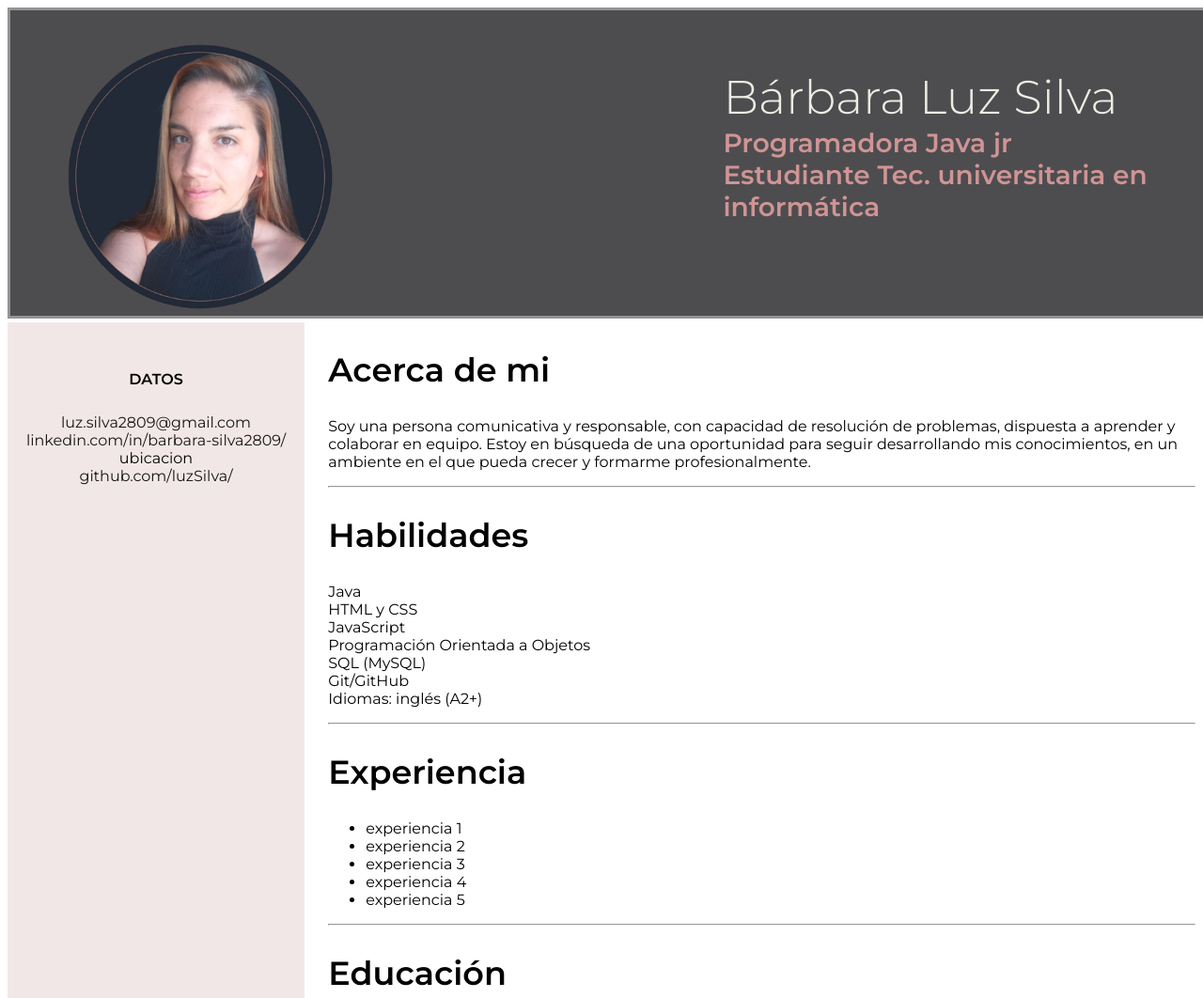
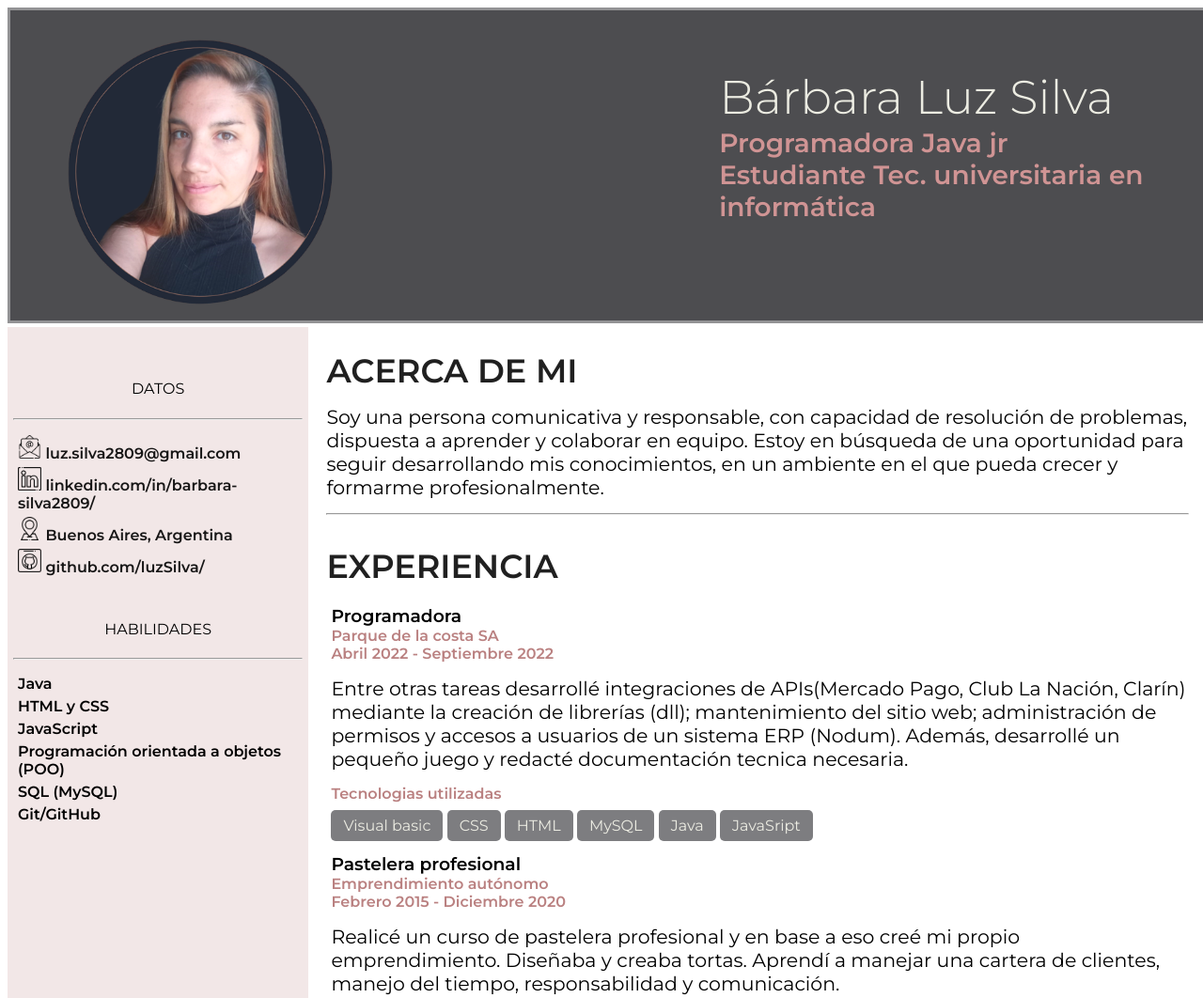
Before and after one commit to luzSilva/CV_Barbara-Silva, a plain HTML site: page index.html in a window 1280 px wide. Shown: the top 1062 px of the page at 94% size. Drawn offline with Linux system fonts and the light colour scheme.

Commit message:
agregue experiencia y fui agregando estilo a la class: general

```diff
--- a/index.html
+++ b/index.html
@@ -21,18 +21,34 @@
     </header>
     <main>
         <section class="bar">
-            <h4>DATOS</h4>
-            <ul>
-                <li><a href="mailto:luz.silva2809@gmail.com"> luz.silva2809@gmail.com</a> </li>
-                <li><a href="https://www.linkedin.com/in/barbara-silva2809/"
-                        target="_blank">linkedin.com/in/barbara-silva2809/</a></li>
-                <li>ubicacion</li>
-                <li><a href="https://github.com/luzSilva" target="_blank">github.com/luzSilva/</a></li>
-            </ul>
+            <article>
+                <h4>DATOS</h4>
+                <hr>
+                <ul>
+                    <li><img src="img/iconos/email.png" ><a href="mailto:luz.silva2809@gmail.com"> luz.silva2809@gmail.com</a> </li>
+                    <li><img src="img/iconos/linkedin.png"><a href="https://www.linkedin.com/in/barbara-silva2809/" target="_blank"> linkedin.com/in/barbara-silva2809/</a></li>
+                    <li><img src="img/iconos/location.png"><a href="https://goo.gl/maps/mACswZZFLptzeUtB9" target="_blank"> Buenos Aires, Argentina</a></li>
+                    <li><img src="img/iconos/github.png"><a href="https://github.com/luzSilva" target="_blank"> github.com/luzSilva/</a></li>
+                </ul>
+            </article>
+            <article>
+                <h4>HABILIDADES</h4>
+                <hr>
+                <ul>
+                    <li>Java</li>
+                    <li>HTML y CSS</li>
+                    <li>JavaScript</li>
+                    <li>Programación orientada a objetos (POO)</li>
+                    <li>SQL (MySQL)</li>
+                    <li>Git/GitHub</li>
+                </ul>
+            </article>
+
+
         </section>
         <section class="general">
             <article class="about_me">
-                <h2>Acerca de mi</h2>
+                <h2>ACERCA DE MI</h2>
                 <p>Soy una persona comunicativa y responsable, con capacidad de resolución de problemas, dispuesta a
                     aprender y colaborar en equipo.
                     Estoy en búsqueda de una oportunidad para seguir desarrollando mis conocimientos, en un ambiente en
@@ -40,24 +56,33 @@
                 </p>
             </article>
             <hr>
-            <article class="skills">
-                <h2>Habilidades</h2>
+            <article class="experience">
+                <h2>EXPERIENCIA</h2>
                 <ul>
-                    <li>Java</li>
-                    <li>HTML y CSS</li>
-                    <li>JavaScript</li>
-                    <li>Programación Orientada a Objetos</li>
-                    <li>SQL (MySQL)</li>
-                    <li>Git/GitHub</li>
-                    <li>Idiomas: inglés (A2+)</li>
-                </ul>
-            </article>
-            <hr>
-            <article class="experience">
-                <h2>Experiencia</h2>
-                <ul>
-                    <li>experiencia 1</li>
-                    <li>experiencia 2</li>
+                    <li>
+                        <h3>Programadora</h3>
+                        <h4>Parque de la costa SA <br>
+                            Abril 2022 - Septiembre 2022</h4>
+                        <p>Entre otras tareas desarrollé integraciones de APIs(Mercado Pago, Club La Nación, Clarín) mediante la creación de librerías (dll); mantenimiento del sitio web; administración de permisos y accesos a usuarios de un sistema ERP (Nodum).
+                            Además, desarrollé un pequeño juego y redacté documentación tecnica necesaria.
+                        </p>
+                        <h4>Tecnologias utilizadas</h4>
+                        <div class="tecnologias">
+                            <span>Visual basic</span>
+                            <span>CSS</span>
+                            <span>HTML</span>
+                            <span>MySQL</span>
+                            <span>Java</span>
+                            <span>JavaSript</span>
+                        </div>
+                    </li>
+                    <li>
+                        <h3>Pastelera profesional</h3>
+                        <h4>Emprendimiento autónomo <br>
+                            Febrero 2015 -  Diciembre 2020</h4>
+                        <p>Realicé un curso de pastelera profesional y en base a eso creé mi propio emprendimiento.
+                            Diseñaba y creaba tortas. Aprendí a manejar una cartera de clientes, manejo del tiempo, responsabilidad y comunicación.</p>
+                    </li>
                     <li>experiencia 3</li>
                     <li>experiencia 4</li>
                     <li>experiencia 5</li>
@@ -65,15 +90,12 @@
             </article>
             <hr>
             <article class="education">
-                <h2>Educación</h2>
+                <h2>EDUCACIÓN</h2>
             </article>
             <hr>
         </section>
     </main>
 
-    <footer>
-
-    </footer>
 </body>
 
 </html>
--- a/style.css
+++ b/style.css
@@ -4,12 +4,14 @@ html{
 }
 body
 {
-    height: 100%;
+    height: auto;
+    margin-right: 15px;
 }
 main
 {
     display: inline-block;
     height: 100%;
+    width: 100%;
 }
 header
 {
@@ -22,12 +24,14 @@ header
     padding-top: 15px;
     overflow-y: auto;
     width: 100%;
+    margin-right: 15px;
 }
 header img
 {
     float: left;
     align-content: center;
-    padding-top:10px ;
+    padding-top:5px ;
+    padding-bottom: 10px;
 }
 header section
 {
@@ -54,34 +58,89 @@ a
     color: rgb(23, 22, 22);
     text-decoration:none;
 }
+.general
+{
+    float:right;
+    width: 73%;
+    height: 100%;
+    word-wrap: break-word;
+}
+.general h2
+{
+    font-size: 35px;
+    font-weight:bolder;
+    color: #202020;
+    margin: 15px 0;
+}
+.general article
+{
+    padding-top: 10px;
+}
+p
+{
+    font-size: 20.5px;
+    margin: 15px 0;
+}
 .bar
 {
     float:left;
     width: 25%;
-    height: 100%;
+    height:48rem;
     background-color: rgb(242, 231, 231);
+    text-align: left;
+    padding: 30px 3px;
+    word-wrap: break-word;
+    background-size: auto;
+}
+.bar h4
+{
     text-align: center;
-    padding-top: 30px;
-    word-wrap: break-word;
+    font-weight: 500;
 }
-.bar ul
+ul
 {
     list-style: none;
-    padding: 5px;
+    padding-left: 5px;
+    font-weight: bold;
 }
-.general
+.bar article
 {
-    float:right;
-    width: 73%;
+    padding: 5px 3px;
 }
-
-.general h2
+.bar img
 {
-    font-size: 35px;
+    width: 25px;
+    height: 25px;
+}
+.bar ul li
+{
+    margin-bottom: 5px;
+}
+.general article ul
+{
+    font-weight: normal;
+}
+.general article li
+{
+    margin: 20px 0;
+}
+.tecnologias span
+{
+    background-color: #7d7d80;
+    border-color: #202020;
+    border-radius: 5px;
+    /* border: 7px 3px; */
+    padding: 7px 13px;
+    color: rgb(236, 236, 226);
+}
+.experience h3
+{
+    margin-bottom:0;
     font-weight:bold;
 }
-.skills ul
+.experience h4
 {
-    list-style: none;
-    padding-left: 0;
+    margin-top: 0;
+    margin-bottom: 15px;
+   color: rgb(186, 129, 129);
 }
```
Also changed, not shown: img/iconos/email.png (added), img/iconos/github.png (added), img/iconos/linkedin.png (added), img/iconos/location.png (added).
